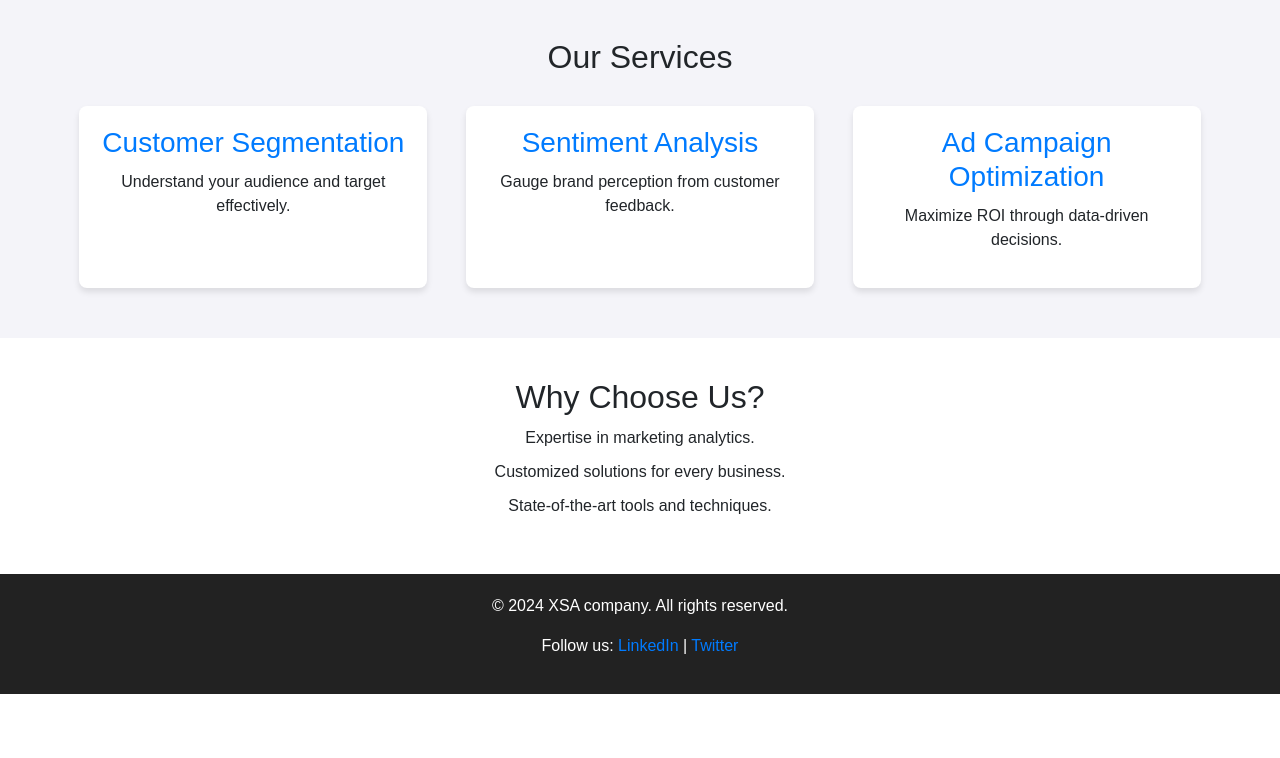
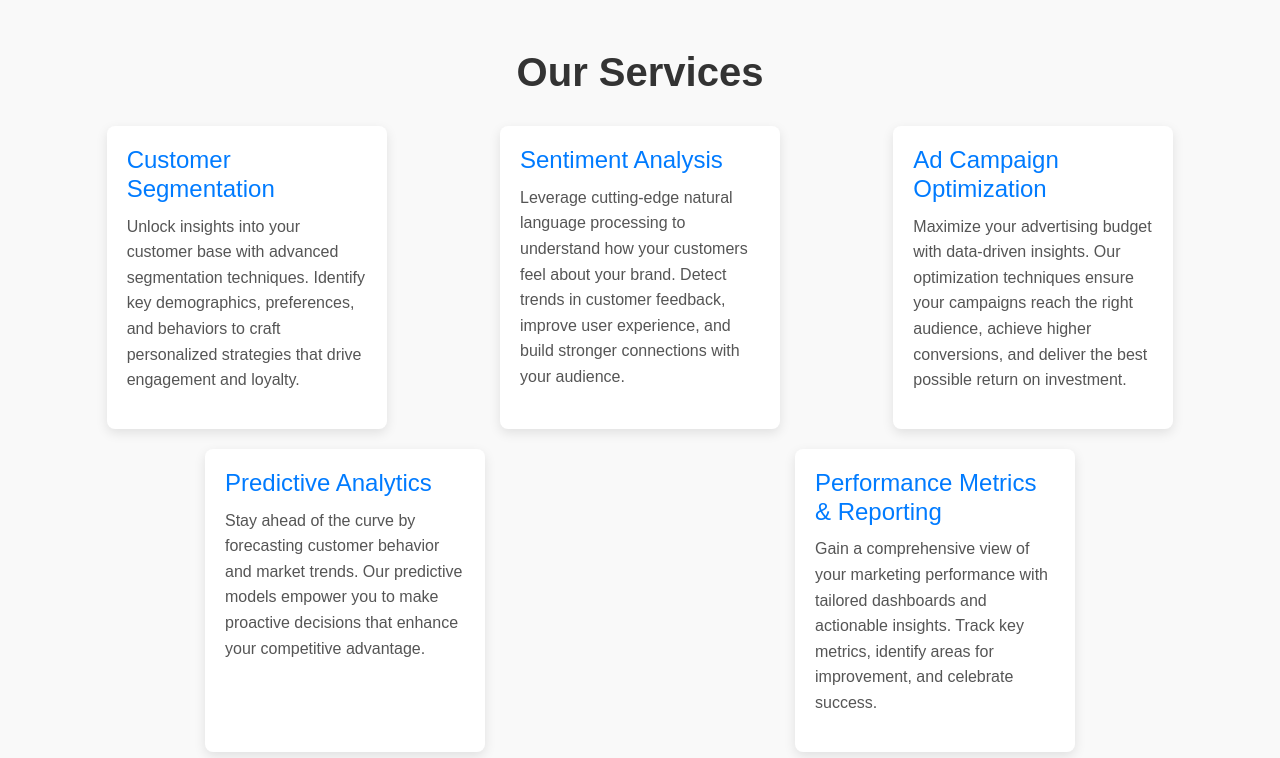
Before and after one commit to Robert-Xsa/xsa, a plain HTML site: page index.html in a window 1280 px wide. Shown: the part 802-1560 px from the top of the page. Before the commit the page ends 1496 px from the top, so only its background shows below. Drawn offline with nearby package versions, Linux system fonts and the light colour scheme.

Commit message:
Modifications

```diff
--- a/css/styles1.css
+++ b/css/styles1.css
@@ -80,35 +80,53 @@ body {
 
   /* Services Section */
 #services {
-    background: #f4f4f9;
-    padding: 40px 20px;
+  padding: 50px 0;
+  background-color: #f9f9f9;
   text-align: center;
 }
 
-  #services h2 {
-    margin-bottom: 20px;
+h2 {
+  font-size: 2.5em;
+  margin-bottom: 30px;
+  font-weight: bold;
+  color: #333;
 }
 
 .services-list {
   display: flex;
   justify-content: space-around;
   flex-wrap: wrap;
+  gap: 20px;
 }
 
 .service {
-    background: white;
+  background: #fff;
+  padding: 20px;
   border-radius: 8px;
-    box-shadow: 0 4px 6px rgba(0, 0, 0, 0.1);
-    padding: 20px;
-    margin: 10px;
-    width: 30%;
-    min-width: 250px;
+  box-shadow: 0 4px 12px rgba(0, 0, 0, 0.1);
+  width: 280px;
+  text-align: left;
+  transition: transform 0.3s, box-shadow 0.3s;
+}
+
+.service:hover {
+  transform: translateY(-5px);
+  box-shadow: 0 6px 18px rgba(0, 0, 0, 0.15);
 }
 
 .service h3 {
+  font-size: 1.5em;
+  color: #007bff;
   margin-bottom: 10px;
-    color: #007BFF;
 }
+
+.service p {
+  font-size: 1em;
+  line-height: 1.6;
+  color: #555;
+}
+
+
 
   /* Why Choose Us Section */
   #why-us {
--- a/index.html
+++ b/index.html
@@ -19,7 +19,6 @@
     <!--css Link starts-->
     <link rel="stylesheet" href="css/styles.css">
     <link rel="stylesheet" href="css/styles1.css">
-
     <!--css Link ends-->
 </head>
 <body>
@@ -87,20 +86,47 @@
     <div class="services-list">
       <div class="service">
         <h3>Customer Segmentation</h3>
-          <p>Understand your audience and target effectively.</p>
+        <p>
+          Unlock insights into your customer base with advanced segmentation techniques.
+          Identify key demographics, preferences, and behaviors to craft personalized strategies
+          that drive engagement and loyalty.
+        </p>
       </div>
       <div class="service">
         <h3>Sentiment Analysis</h3>
-          <p>Gauge brand perception from customer feedback.</p>
+        <p>
+          Leverage cutting-edge natural language processing to understand how your customers feel
+          about your brand. Detect trends in customer feedback, improve user experience, and
+          build stronger connections with your audience.
+        </p>
       </div>
       <div class="service">
         <h3>Ad Campaign Optimization</h3>
-          <p>Maximize ROI through data-driven decisions.</p>
+        <p>
+          Maximize your advertising budget with data-driven insights. Our optimization techniques
+          ensure your campaigns reach the right audience, achieve higher conversions, and deliver
+          the best possible return on investment.
+        </p>
+      </div>
+      <div class="service">
+        <h3>Predictive Analytics</h3>
+        <p>
+          Stay ahead of the curve by forecasting customer behavior and market trends. Our predictive
+          models empower you to make proactive decisions that enhance your competitive advantage.
+        </p>
+      </div>
+      <div class="service">
+        <h3>Performance Metrics & Reporting</h3>
+        <p>
+          Gain a comprehensive view of your marketing performance with tailored dashboards and
+          actionable insights. Track key metrics, identify areas for improvement, and celebrate success.
+        </p>
       </div>
     </div>
   </div>
 </section>
 <!-- Services Section ends-->
+
 
 
    <!-- Why Choose Us Section starts-->
```
Also changed, not shown: css/styles3.css (added). Lines whose indentation alone changed are shown as unchanged.
